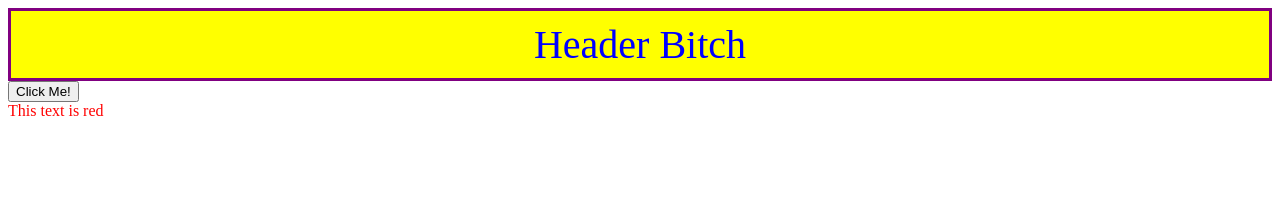
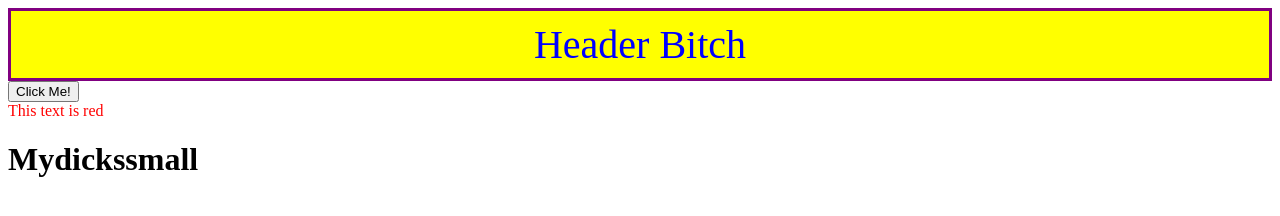
Before and after one commit to himynameisruss/Test, a plain HTML site: page index.html in a window 1280 px wide. Drawn offline with Linux system fonts and the light colour scheme.

Commit message:
Pokemon
My dicksmall

```diff
--- a/index.html
+++ b/index.html
@@ -7,4 +7,5 @@
 <div class="Header">Header Bitch</div>
 <button onClick="javascript:testAlert()">Click Me!</button>
 <div class="RedText">This text is red</div>
+<h1>Mydickssmall</h1>
 </html>
```
